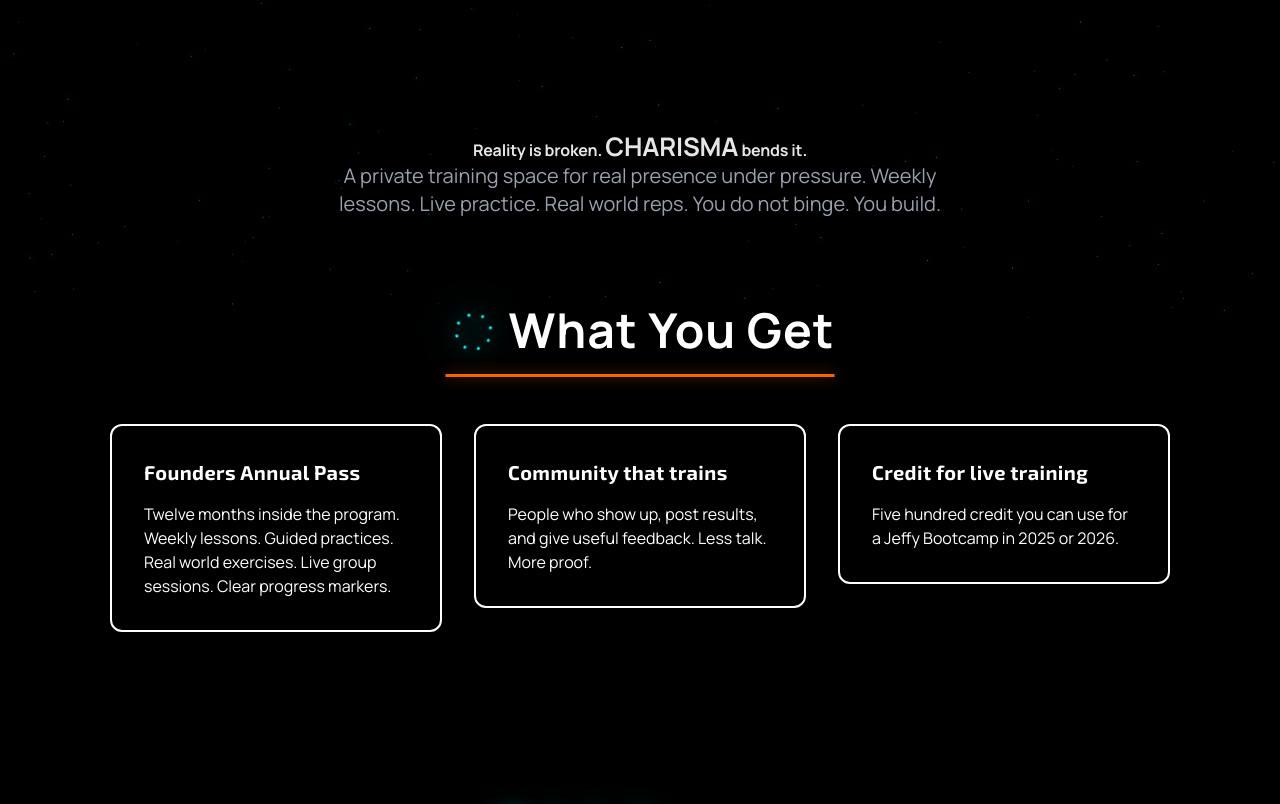
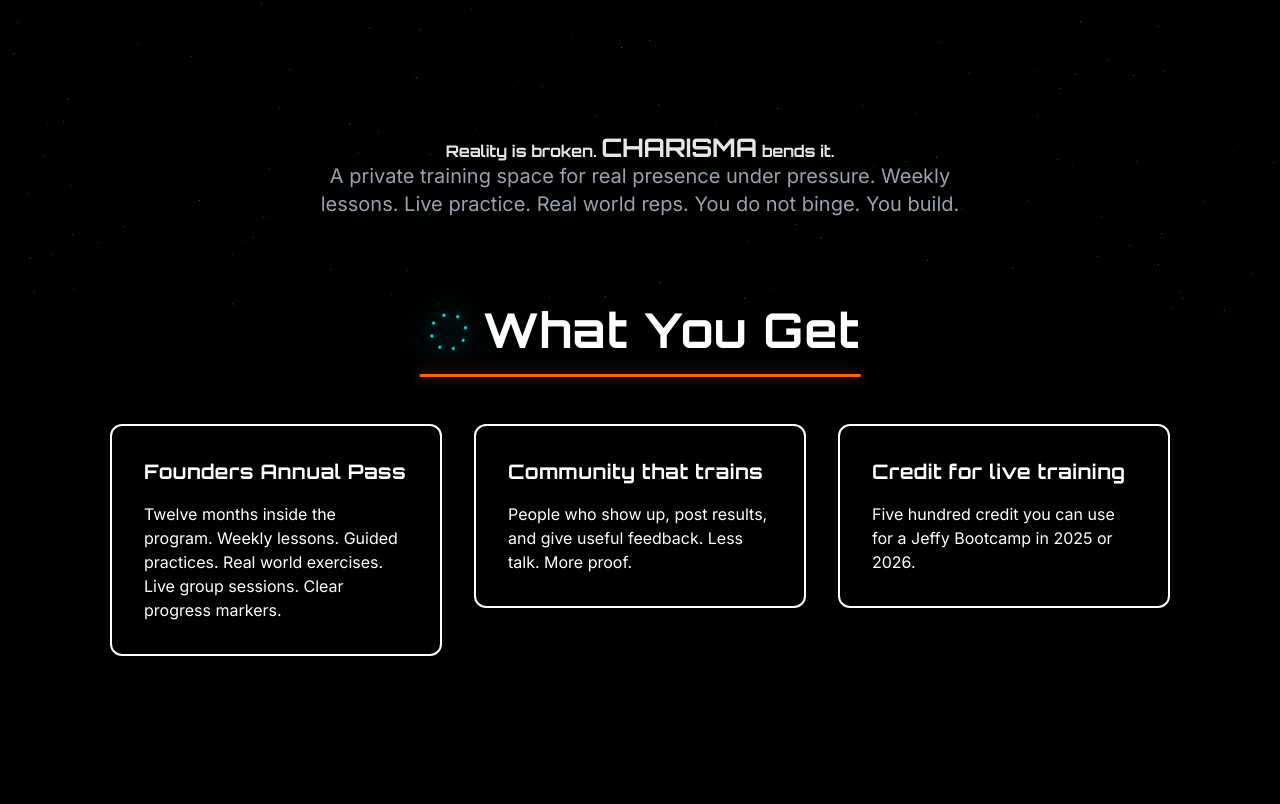
Before and after one commit to wayfindercollective/wayfinderrepo, a Next.js app: page / in a window 1280 px wide. Shown: the part 476-1280 px from the top of the page. Built offline with nearby package versions, Linux system fonts and the light colour scheme.

Commit message:
Update fonts: Inter for body text, Orbitron for display headers, IBM Plex Mono for small UI labels

```diff
--- a/app/components/price.css
+++ b/app/components/price.css
@@ -7,7 +7,7 @@
 
 /* Reusable class for main price styling - bottom price in white box */
 .price-main {
-  font-family: var(--fontB-body);
+  font-family: var(--font-body);
   font-weight: 800;
   letter-spacing: 0.5px;
   color: #000000;
@@ -32,7 +32,7 @@
   line-height: 1;
   font-weight: 800;
   letter-spacing: 0.5px;
-  font-family: var(--fontB-display);
+  font-family: var(--font-display);
   color: #000000;
   -webkit-text-stroke: 2px #00ffff;
   text-stroke: 2px #00ffff;
@@ -214,6 +214,7 @@
   color: #a78bfa; /* soft magenta from your palette family */
   font-weight: 600;
   font-size: clamp(14px, 2vw, 18px);
+  font-family: var(--font-mono); /* IBM Plex Mono for small UI labels */
 }
 
 .meta-row {
--- a/app/globals.css
+++ b/app/globals.css
@@ -8,15 +8,15 @@
 @theme inline {
   --color-background: var(--background);
   --color-foreground: var(--foreground);
-  --font-sans: var(--fontB-body);
-  --font-display: var(--fontB-display);
-  --font-mono: var(--fontB-mono);
+  --font-sans: var(--font-body);
+  --font-display: var(--font-display);
+  --font-mono: var(--font-mono);
 }
 
 body {
   background: var(--background);
   color: var(--foreground);
-  font-family: var(--fontB-body), Arial, Helvetica, sans-serif;
+  font-family: var(--font-body), Arial, Helvetica, sans-serif;
 }
 
 :root {
@@ -55,7 +55,7 @@ body { background: var(--voidBlack); color: var(--voidWhite); }
   border-radius: 12px;
   box-shadow: 0 8px 30px rgba(0,0,0,0.2);
   transition: transform 0.3s ease, box-shadow 0.3s ease;
-  font-family: var(--fontB-display), var(--fontB-body), sans-serif; /* futuristic font */
+  font-family: var(--font-body), sans-serif; /* Inter for body text */
   color: #ffffff; /* white text */
   backdrop-filter: none; /* no blur to maximize star visibility */
 }
@@ -78,17 +78,17 @@ body { background: var(--voidBlack); color: var(--voidWhite); }
 .cardVoid span,
 .cardVoid * {
   color: #ffffff !important; /* white text */
-  font-family: var(--fontB-display), var(--fontB-body), sans-serif;
+  font-family: var(--font-body), sans-serif; /* Inter for body text */
 }
 
 .cardVoid h3 {
-  font-family: var(--fontB-display), sans-serif; /* more futuristic for headings */
+  font-family: var(--font-display), sans-serif; /* Orbitron for headings */
   font-weight: 700;
   letter-spacing: 0.02em;
 }
 
 .cardVoid p {
-  font-family: var(--fontB-body), sans-serif;
+  font-family: var(--font-body), sans-serif; /* Inter for paragraphs */
   font-weight: 400;
 }
 
@@ -100,6 +100,7 @@ body { background: var(--voidBlack); color: var(--voidWhite); }
 
 /* full-width underlines for section titles - centered */
 .sectionTitle {
+  font-family: var(--font-display), sans-serif; /* Orbitron for display headers */
   font-weight: 800;
   letter-spacing: 0.02em;
   display: inline-block;
--- a/app/layout.tsx
+++ b/app/layout.tsx
@@ -1,7 +1,7 @@
 import type { Metadata } from "next";
 import "./globals.css";
 import "./../styles/brand-theme.css";
-import { manrope, exo2, jetbrains } from "./fonts";
+import { inter, orbitron, plexMono } from "./fonts";
 import Starfield from "./components/Starfield";
 
 export const metadata: Metadata = {
@@ -15,7 +15,7 @@ export default function RootLayout({
   children: React.ReactNode;
 }>) {
   return (
-    <html lang="en" className={`${manrope.variable} ${exo2.variable} ${jetbrains.variable}`}>
+    <html lang="en" className={`${inter.variable} ${orbitron.variable} ${plexMono.variable}`}>
       <body className="antialiased relative">
         <Starfield />
         {children}
--- a/app/page.tsx
+++ b/app/page.tsx
@@ -121,11 +121,11 @@ export default function Home() {
             <HeroLogo />
 
             {/* Your tagline and paragraph below the logo can remain */}
-            <h2 className="h2-void -mt-4 text-center opacity-90">
+            <h2 className="h2-void -mt-4 text-center opacity-90" style={{ fontFamily: 'var(--font-display), sans-serif' }}>
               Reality is broken. <span className="emphasis-word">Charisma</span> bends it.
             </h2>
 
-            <p className="text-lg sm:text-xl text-gray-400 mb-6 max-w-2xl mx-auto -mt-1">
+            <p className="text-lg sm:text-xl text-gray-400 mb-6 max-w-2xl mx-auto -mt-1" style={{ fontFamily: 'var(--font-body), sans-serif' }}>
               A private training space for real presence under pressure. Weekly lessons. Live practice. Real world reps. You do not binge. You build.
             </p>
           </div>
@@ -346,7 +346,7 @@ export default function Home() {
                 </span>
               </AnimatedSectionTitle>
             </div>
-            <p className="text-xl text-gray-300 max-w-3xl mx-auto">
+            <p className="text-xl text-gray-300 max-w-3xl mx-auto" style={{ fontFamily: 'var(--font-body), sans-serif' }}>
               Most charisma programs focus on theory. We focus on action.
             </p>
           </div>
@@ -407,7 +407,7 @@ export default function Home() {
                 </span>
               </AnimatedSectionTitle>
             </div>
-            <p className="text-xl text-gray-300">
+            <p className="text-xl text-gray-300" style={{ fontFamily: 'var(--font-body), sans-serif' }}>
               One-time payment for 12 months of premium access
             </p>
           </div>
@@ -515,7 +515,7 @@ export default function Home() {
               >
                 Join the Void
               </a>
-              <p className="text-sm text-gray-400 mt-6">
+              <p className="text-sm text-gray-400 mt-6" style={{ fontFamily: 'var(--font-mono), monospace' }}>
                 One time payment for twelve months of access.
               </p>
             </div>
```
